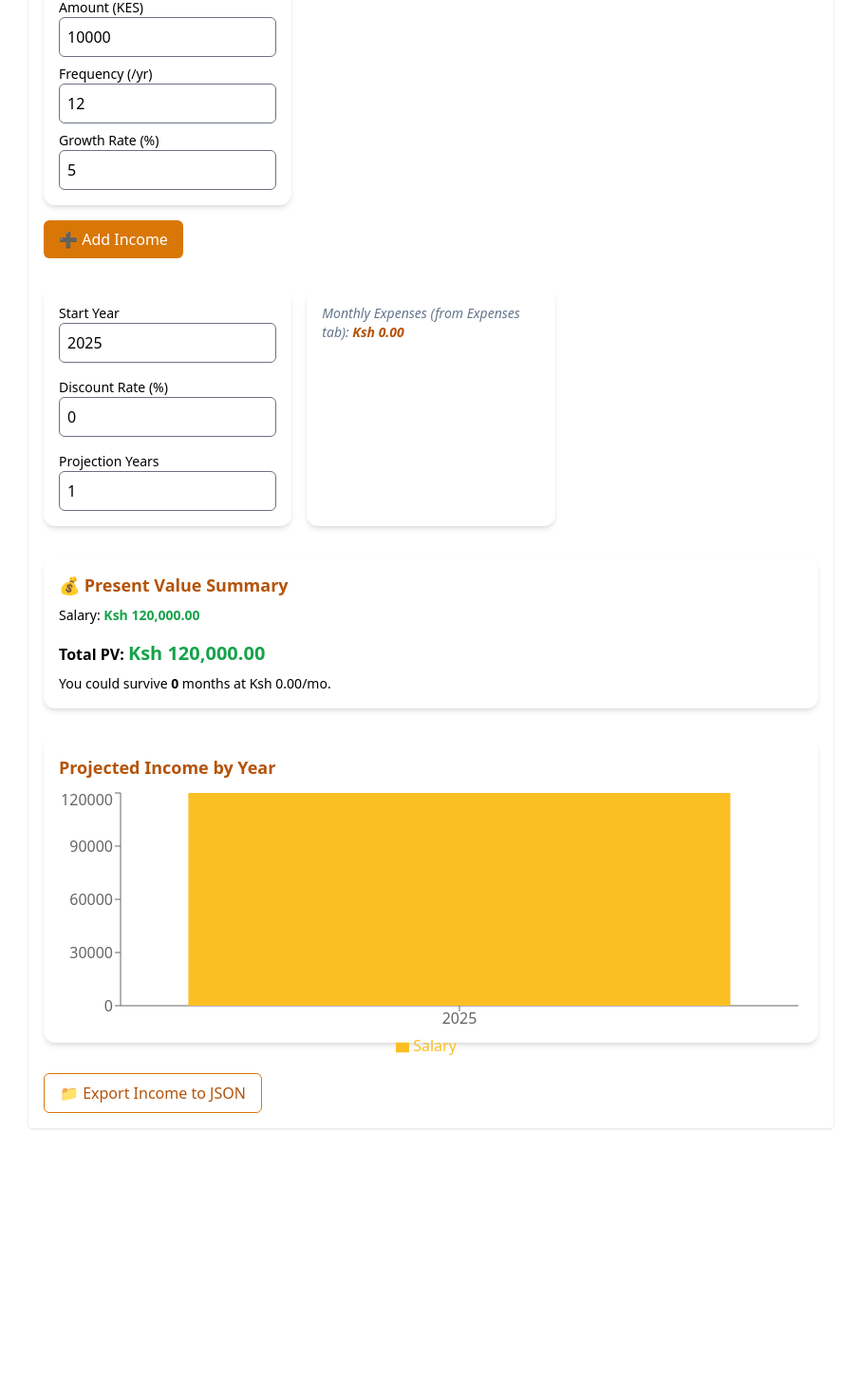
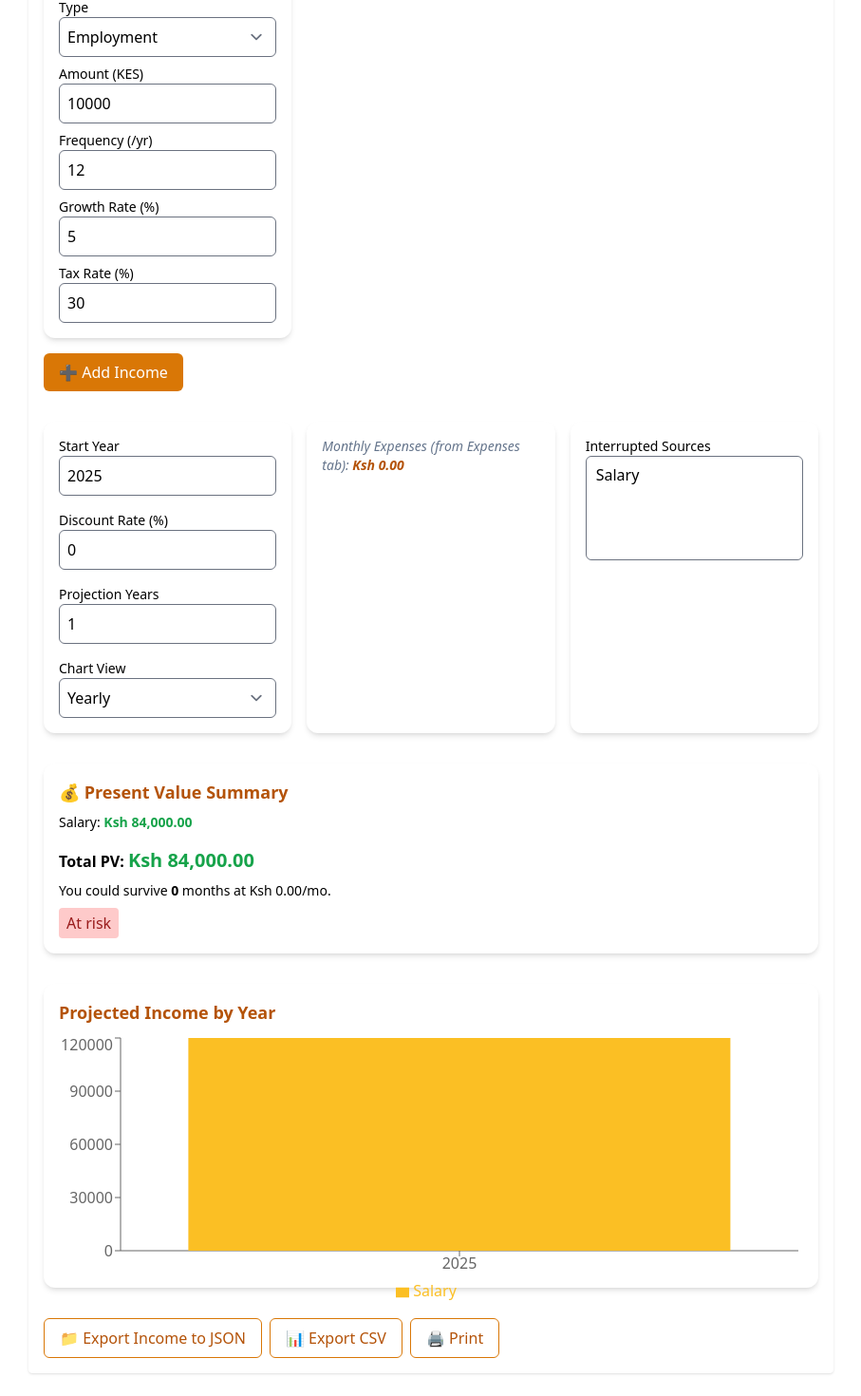
Before and after one commit to MMJGGR/personal-finance-app, a React (Vite) app: page / in a window 1280 px wide. Shown: the part 277-1747 px from the top of the page at 95% size, without its empty margins (186-1093 px from the left). Before the commit the page ends 1489 px from the top, so only its background shows below. Built offline with nearby package versions, Linux system fonts and the light colour scheme.

Commit message:
feat: enhance income tab features

```diff
--- a/src/App.jsx
+++ b/src/App.jsx
@@ -1,6 +1,5 @@
 // src/App.jsx
 import React, { useState } from 'react'
-import { useFinance } from './FinanceContext.jsx'
 import IncomeTab from './IncomeTab'
 import ExpensesGoalsTab from './ExpensesGoalsTab'
 import BalanceSheetTab from './BalanceSheetTab'
--- a/src/ExpensesGoalsTab.jsx
+++ b/src/ExpensesGoalsTab.jsx
@@ -25,7 +25,6 @@ export default function ExpensesGoalsTab() {
     expensesList, setExpensesList,
     goalsList,    setGoalsList,
     liabilitiesList, setLiabilitiesList,
-    setMonthlyExpense,
     setExpensesPV,
     profile,
     settings
@@ -170,7 +169,10 @@ export default function ExpensesGoalsTab() {
       assumptions: { discountRate, lifeYears },
       expenses:      expensesList, pvExpenses: pvExpensesLife,
       goals:         goalsList,    pvGoals,
-      liabilities:   liabilityDetails.map(({ schedule, ...l }) => l),
+      liabilities:   liabilityDetails.map(l => {
+        const { schedule: _unused, ...rest } = l;
+        return rest;
+      }),
       totalLiabilitiesPV, totalRequired
     }
     const blob = new Blob([JSON.stringify(payload, null, 2)], { type: 'application/json' })
--- a/src/FinanceContext.jsx
+++ b/src/FinanceContext.jsx
@@ -15,7 +15,16 @@ export function FinanceProvider({ children }) {
   // === IncomeTab state ===
   const [incomeSources, setIncomeSources] = useState(() => {
     const s = localStorage.getItem('incomeSources')
-    return s ? JSON.parse(s) : [{ name:'Salary',amount:10000,frequency:12,growth:5 }]
+    return s
+      ? JSON.parse(s)
+      : [{
+          name: 'Salary',
+          type: 'Employment',
+          amount: 10000,
+          frequency: 12,
+          growth: 5,
+          taxRate: 30,
+        }]
   })
   const [startYear, setStartYear] = useState(() => {
     const s = localStorage.getItem('incomeStartYear')
--- a/src/IncomeTab.jsx
+++ b/src/IncomeTab.jsx
@@ -9,7 +9,7 @@
  * Outputs (context): incomePV (updated each render)
  */
 
-import React, { useMemo, useEffect } from 'react';
+import React, { useMemo, useEffect, useState } from 'react';
 import { useFinance } from './FinanceContext';
 import { calculatePV } from './utils/financeUtils';
 import {
@@ -27,35 +27,78 @@ export default function IncomeTab() {
     setIncomePV,
   } = useFinance();
 
+  const [chartView, setChartView] = useState('yearly');
+  const [excludedForInterrupt, setExcludedForInterrupt] = useState([]);
+
   // 1. Compute PV per stream & total
   const pvPerStream = useMemo(
-    () => incomeSources.map(src =>
-      calculatePV(src.amount, src.frequency, src.growth, discountRate, years)
-    ),
+    () =>
+      incomeSources.map(src => {
+        const afterTaxAmt = src.amount * (1 - (src.taxRate || 0) / 100);
+        return calculatePV(
+          afterTaxAmt,
+          src.frequency,
+          src.growth,
+          discountRate,
+          years
+        );
+      }),
     [incomeSources, discountRate, years]
   );
   const totalPV = useMemo(() => pvPerStream.reduce((a, b) => a + b, 0), [pvPerStream]);
 
+  const interruptionPV = useMemo(
+    () =>
+      pvPerStream.reduce(
+        (sum, pv, idx) =>
+          excludedForInterrupt.includes(idx) ? sum : sum + pv,
+        0
+      ),
+    [pvPerStream, excludedForInterrupt]
+  );
+
   // 2. Compute interruption months (guard zero expense)
-  const interruptionMonths = useMemo(() => {
-    return monthlyExpense > 0
-      ? Math.floor(totalPV / (monthlyExpense * 12) * 12)
-      : 0;
-  }, [totalPV, monthlyExpense]);
+  const interruptionMonths = useMemo(
+    () => (monthlyExpense > 0 ? Math.floor(interruptionPV / monthlyExpense) : 0),
+    [interruptionPV, monthlyExpense]
+  );
 
   // 3. Build projection data for chart
   const incomeData = useMemo(() => {
+    if (chartView === 'monthly') {
+      return Array.from({ length: years * 12 }, (_, idx) => {
+        const yrIndex = Math.floor(idx / 12);
+        const month = (idx % 12) + 1;
+        const entry = {
+          year: `${startYear + yrIndex}-${String(month).padStart(2, '0')}`,
+        };
+        incomeSources.forEach((src, sIdx) => {
+          const annual =
+            src.amount *
+            src.frequency *
+            Math.pow(1 + src.growth / 100, yrIndex);
+          entry[src.name || `Source ${sIdx + 1}`] = Number(
+            (annual / 12).toFixed(2)
+          );
+        });
+        return entry;
+      });
+    }
     return Array.from({ length: years }, (_, i) => {
       const year = startYear + i;
       const entry = { year: `${year}` };
-      incomeSources.forEach(src => {
-        entry[src.name || `Source ${i + 1}`] = Number(
-          (src.amount * src.frequency * Math.pow(1 + src.growth/100, i)).toFixed(2)
+      incomeSources.forEach((src, sIdx) => {
+        entry[src.name || `Source ${sIdx + 1}`] = Number(
+          (
+            src.amount *
+            src.frequency *
+            Math.pow(1 + src.growth / 100, i)
+          ).toFixed(2)
         );
       });
       return entry;
     });
-  }, [incomeSources, startYear, years]);
+  }, [incomeSources, startYear, years, chartView]);
 
   // 4. Sync totalPV back into context & localStorage
   useEffect(() => {
@@ -67,7 +110,9 @@ export default function IncomeTab() {
   const onFieldChange = (idx, field, raw) => {
     const updated = incomeSources.map((src, i) => {
       if (i !== idx) return src;
-      if (field === 'name') return { ...src, name: raw };
+      if (field === 'name' || field === 'type') {
+        return { ...src, [field]: raw };
+      }
       const val = parseFloat(raw);
       return { ...src, [field]: isNaN(val) ? 0 : Math.max(0, val) };
     });
@@ -77,7 +122,14 @@ export default function IncomeTab() {
   const addIncome = () => {
     setIncomeSources([
       ...incomeSources,
-      { name: '', amount: 0, frequency: 1, growth: 0 },
+      {
+        name: '',
+        type: 'Other',
+        amount: 0,
+        frequency: 1,
+        growth: 0,
+        taxRate: 0,
+      },
     ]);
   };
 
@@ -100,6 +152,22 @@ export default function IncomeTab() {
     a.click();
   };
 
+  const exportCSV = () => {
+    const columns = ['Period', ...incomeSources.map((src, i) => src.name || `Source ${i + 1}`)];
+    const rows = incomeData.map(row =>
+      columns.map(col => (col === 'Period' ? row.year : row[col])).join(',')
+    );
+    const csv = [columns.join(','), ...rows].join('\n');
+    const blob = new Blob([csv], { type: 'text/csv' });
+    const url = URL.createObjectURL(blob);
+    const a = document.createElement('a');
+    a.href = url;
+    a.download = 'income-data.csv';
+    a.click();
+  };
+
+  const triggerPrint = () => window.print();
+
   // Chart palette (aligned with warm amber theme)
   const chartColors = [
     '#FBBF24','#F59E0B','#FDBA74','#FB923C',
@@ -113,42 +181,84 @@ export default function IncomeTab() {
       <section>
         <h2 className="text-xl font-bold text-amber-700 mb-4">Income Sources</h2>
         <div className="grid gap-4 sm:grid-cols-2 md:grid-cols-3">
+          {incomeSources.length === 0 && (
+            <p className="italic text-slate-500 col-span-full text-center">No income sources yet</p>
+          )}
           {incomeSources.map((src, i) => (
-            <div key={i} className="bg-white p-4 rounded-xl shadow-md relative">
+            <div
+              key={i}
+              className="bg-white p-4 rounded-xl shadow-md relative transition-all"
+            >
               <label className="block text-sm font-medium">Source Name</label>
               <input
                 type="text"
-                className="w-full border p-2 rounded-md"
+                className="w-full border p-2 rounded-md invalid:border-red-500"
                 value={src.name}
                 onChange={e => onFieldChange(i, 'name', e.target.value)}
                 required
               />
 
+              <label className="block text-sm font-medium mt-2">Type</label>
+              <select
+                className="w-full border p-2 rounded-md"
+                value={src.type}
+                onChange={e => onFieldChange(i, 'type', e.target.value)}
+                aria-label="Income type"
+              >
+                <option>Employment</option>
+                <option>Business</option>
+                <option>Rental</option>
+                <option>Investment</option>
+                <option>Other</option>
+              </select>
+
               <label className="block text-sm font-medium mt-2">Amount ({settings.currency})</label>
               <input
                 type="number"
-                className="w-full border p-2 rounded-md"
+                className="w-full border p-2 rounded-md invalid:border-red-500"
                 value={src.amount}
                 onChange={e => onFieldChange(i, 'amount', e.target.value)}
                 min={0}
+                step={0.01}
+                required
+                title="Amount per payment"
               />
 
               <label className="block text-sm font-medium mt-2">Frequency (/yr)</label>
               <input
                 type="number"
-                className="w-full border p-2 rounded-md"
+                className="w-full border p-2 rounded-md invalid:border-red-500"
                 value={src.frequency}
                 onChange={e => onFieldChange(i, 'frequency', e.target.value)}
                 min={0}
+                step={1}
+                required
+                title="Payments per year"
               />
 
               <label className="block text-sm font-medium mt-2">Growth Rate (%)</label>
               <input
                 type="number"
-                className="w-full border p-2 rounded-md"
+                className="w-full border p-2 rounded-md invalid:border-red-500"
                 value={src.growth}
                 onChange={e => onFieldChange(i, 'growth', e.target.value)}
                 step={0.1}
+                min={-100}
+                max={100}
+                title="Annual growth rate"
+              />
+
+              <label className="block text-sm font-medium mt-2">Tax Rate (%)</label>
+              <input
+                type="number"
+                className="w-full border p-2 rounded-md invalid:border-red-500"
+                value={src.taxRate}
+                onChange={e => onFieldChange(i, 'taxRate', e.target.value)}
+                min={0}
+                max={100}
+                step={0.1}
+                required
+                title="Income tax rate"
               />
 
               <button
@@ -162,6 +272,7 @@ export default function IncomeTab() {
         <button
           onClick={addIncome}
           className="mt-4 bg-amber-600 hover:bg-amber-700 text-white px-4 py-2 rounded-md"
+          aria-label="Add income source"
         >➕ Add Income</button>
       </section>
 
@@ -194,6 +305,17 @@ export default function IncomeTab() {
             onChange={e => setYears(+e.target.value)}
             min={1}
           />
+
+          <label className="block text-sm font-medium mt-4">Chart View</label>
+          <select
+            className="w-full border p-2 rounded-md"
+            value={chartView}
+            onChange={e => setChartView(e.target.value)}
+            aria-label="Chart view"
+          >
+            <option value="yearly">Yearly</option>
+            <option value="monthly">Monthly</option>
+          </select>
         </div>
 
         <div className="bg-white p-4 rounded-xl shadow-md">
@@ -206,6 +328,27 @@ export default function IncomeTab() {
               })}
             </span>
           </p>
+        </div>
+
+        <div className="bg-white p-4 rounded-xl shadow-md">
+          <label className="block text-sm font-medium">Interrupted Sources</label>
+          <select
+            multiple
+            className="w-full border p-2 rounded-md"
+            value={excludedForInterrupt.map(String)}
+            onChange={e =>
+              setExcludedForInterrupt(
+                Array.from(e.target.selectedOptions, o => Number(o.value))
+              )
+            }
+            aria-label="Select interrupted incomes"
+          >
+            {incomeSources.map((src, i) => (
+              <option key={i} value={i}>
+                {src.name || `Source ${i + 1}`}
+              </option>
+            ))}
+          </select>
         </div>
       </section>
 
@@ -239,11 +382,30 @@ export default function IncomeTab() {
             style: 'currency', currency: settings.currency
           })}/mo.
         </p>
+        {(() => {
+          const color =
+            interruptionMonths < 6
+              ? 'bg-red-200 text-red-800'
+              : interruptionMonths < 12
+              ? 'bg-orange-200 text-orange-800'
+              : 'bg-green-200 text-green-800';
+          const label =
+            interruptionMonths < 6
+              ? 'At risk'
+              : interruptionMonths < 12
+              ? 'Caution'
+              : 'Comfortable';
+          return (
+            <span className={`mt-2 inline-block px-2 py-1 rounded ${color}`}>{label}</span>
+          );
+        })()}
       </section>
 
       {/* Projection Chart */}
       <section className="bg-white p-4 rounded-xl shadow-md h-80">
-        <h2 className="text-lg font-bold text-amber-700 mb-2">Projected Income by Year</h2>
+        <h2 className="text-lg font-bold text-amber-700 mb-2">
+          Projected Income by {chartView === 'monthly' ? 'Month' : 'Year'}
+        </h2>
         <ResponsiveContainer width="100%" height="100%">
           <BarChart data={incomeData}>
             <XAxis dataKey="year" />
@@ -274,6 +436,18 @@ export default function IncomeTab() {
         >
           📁 Export Income to JSON
         </button>
+        <button
+          onClick={exportCSV}
+          className="ml-2 bg-white border border-amber-600 text-amber-700 px-4 py-2 rounded-md hover:bg-amber-50"
+        >
+          📊 Export CSV
+        </button>
+        <button
+          onClick={triggerPrint}
+          className="ml-2 bg-white border border-amber-600 text-amber-700 px-4 py-2 rounded-md hover:bg-amber-50"
+        >
+          🖨️ Print
+        </button>
       </section>
     </div>
   );
--- a/tailwind.config.js
+++ b/tailwind.config.js
@@ -1,3 +1,5 @@
+/* eslint-env node */
+/* global module, require */
 module.exports = {
   content: ['./index.html', './src/**/*.{js,jsx,ts,tsx}'],
   theme: {
```
